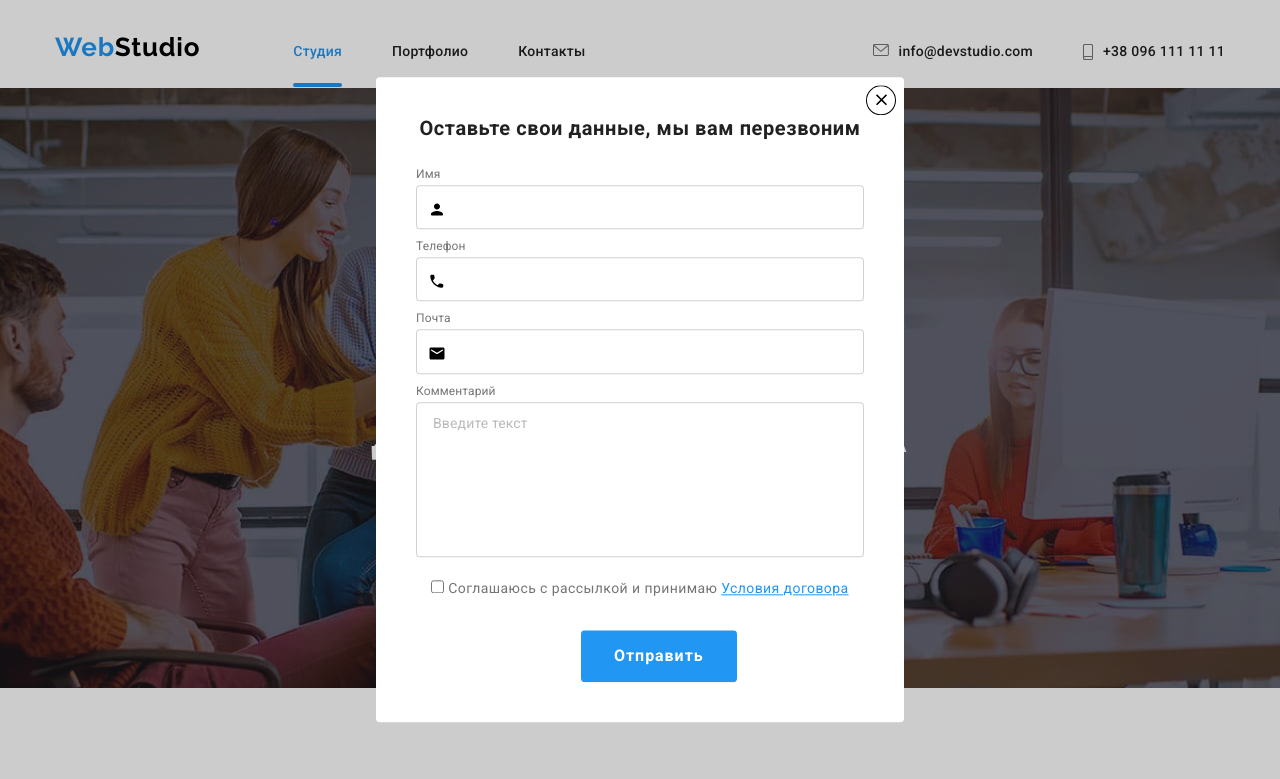
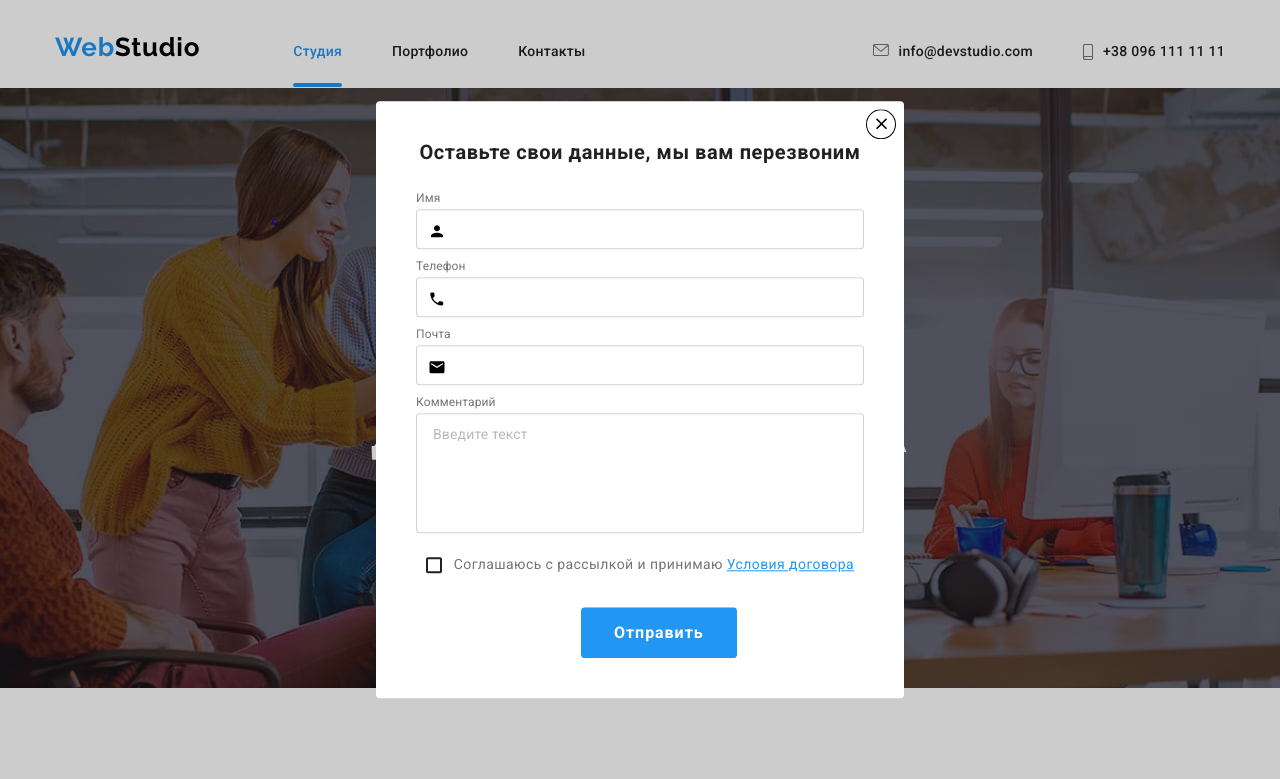
Before and after one commit to VlasovaAlexsandra/goit-markup-hw-06, a plain HTML site: page index.html in a window 1280 px wide. Both pictures are taken after a click on the button "Заказать услугу". Shown: the top 779 px of the page. Drawn offline with Linux system fonts and the light colour scheme.

Commit message:
учтены замечания ментора

```diff
--- a/css/styles.css
+++ b/css/styles.css
@@ -799,12 +799,13 @@ img {
 
 .button-close-icon {
     fill: var(--primary-text-color);
-
+    transition: var(--transition-fill);
 }
 
 .button-close-icon:hover,
 .button-close-icon:focus {
     fill: var(--accent-text-color);
+    transition: var(--transition-fill);
 }
 
 /* форма подвала */
@@ -827,6 +828,7 @@ img {
 
 .form-field input {
     width: 358px;
+    /* height: 40px; */
     border: 1px solid rgba(255, 255, 255, 0.3);
     border-radius: 4px;
     background-color: transparent;
@@ -881,7 +883,8 @@ textarea {
 
 .form-modal-field input {
     margin: 0;
-    padding: 12px 40px;
+    /* padding: 12px 40px; */
+    padding-left: 40px;
     border: 1px solid rgba(33, 33, 33, 0.2);
     border-radius: 4px;
 }
@@ -919,6 +922,10 @@ textarea {
     color: rgba(117, 117, 117, 0.5);
 } */
 
+.form-textarea {
+    height: 120px;
+}
+
 .form-textarea::placeholder {
     font-size: 14px;
     line-height: 16px;
@@ -941,7 +948,13 @@ textarea {
 .form-field-input:not(:placeholder-shown):focus:valid ~ .form-modal-icon {
     outline-color: var(--accent-text-color);
     fill: var(--accent-text-color);
-    transition: fill 250ms cubic-bezier(0.4, 0, 0.2, 1);
+    transition: var(--transition-fill);
+    /* transition: fill 250ms cubic-bezier(0.4, 0, 0.2, 1);     */
+}
+
+.form-field-input {
+    height: 40px;
+    padding: 0;
 }
 
 .checkbox-label {
@@ -958,14 +971,31 @@ textarea {
     color: #757575;
 }
 
-.checkbox-label::before {
+.checkbox-label span::before {
     content: "";
+    display: inline-block;
     width: 16px;
-    height: 15px;
-    border: 2px;
+    height: 16px;
+    border: 2px solid #212121;
+    border-radius: 2px;
+    margin-right: 8px;
+    vertical-align: middle;
+    transition: var(--transition-background-color);
 }
 
-/* .visually-hidden {
+.checkbox:checked + span::before {
+    background-color: var(--accent-text-color);
+    border-color: var(--accent-text-color);
+    transition: var(--transition-background-color);
+    transition: border-color 250ms cubic-bezier(0.4, 0, 0.2, 1);
+    transition: background-image 250ms cubic-bezier(0.4, 0, 0.2, 1);
+    background-image: url(../images/icons/vector.svg);
+    background-size: auto;
+    background-repeat: no-repeat;
+    background-position: center;
+}
+
+.visually-hidden {
     position: absolute;
     clip: rect(1px 1px 1px 1px);
     clip: rect(1px, 1px, 1px, 1px);
@@ -974,7 +1004,7 @@ textarea {
     height: 1px;
     width: 1px;
     overflow: hidden;
-} */
+}
 
 .checkbox-label-link {
     color: var(--accent-text-color);
--- a/index.html
+++ b/index.html
@@ -378,7 +378,7 @@
                 </div>
 
                 <label class="checkbox-label" for="checkbox">
-                    <input type="checkbox" class="checkbox visually-hidden" name="policy" id="checkbox">
+                    <input type="checkbox" class="checkbox visually-hidden" name="checkbox" id="checkbox">
                     <span class="checkbox-text" > Соглашаюсь с рассылкой и принимаю </span>
                     <a href="" class="checkbox-label-link">Условия договора</a>
                 </label>
```
Also changed, not shown: images/icons/vector.svg (added).
